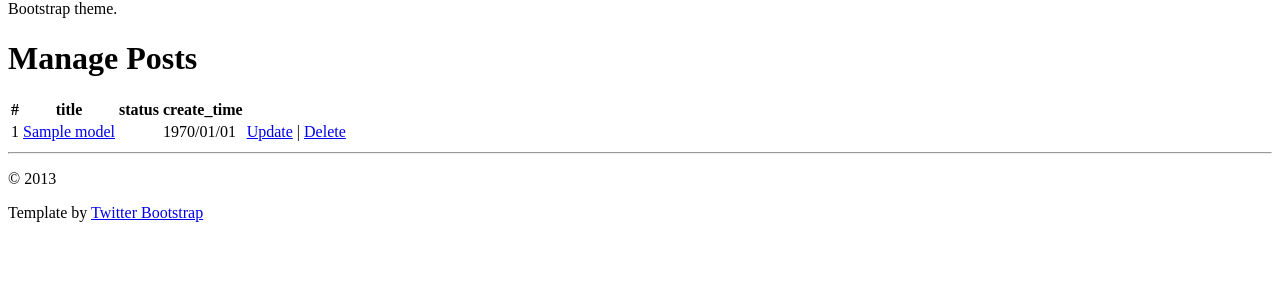
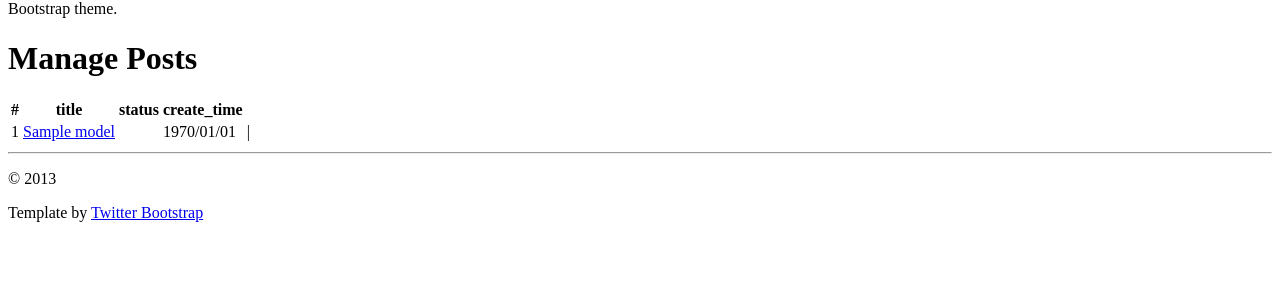
Before and after one commit to netyum/blog2.0, a Yii app: template app/views/post/admin.php in a window 1280 px wide. Shown: the part 21-321 px from the top of the page. Run offline with PHP 8.4 and a stand-in for Yii, Linux system fonts and the light colour scheme; the template is opened without the code that fills it: most values are stand-ins (such as "Sample title", 1, 10 or a date in 2020); data that the repository does not hold is empty; some libraries are stand-ins or nearby versions.

Commit message:
update btn icon

```diff
--- a/app/views/post/admin.php
+++ b/app/views/post/admin.php
@@ -42,10 +42,10 @@
 		<td><?php echo date("Y/m/d", $model->create_time);?></td>
 		<td>
 			<?php
-				echo Html::a("Update", array("update", "id"=>$model->id));
+				echo Html::a(NULL, array("update", "id"=>$model->id), array('class' => 'icon icon-edit'));
 			?> |
 			<?php
-				echo Html::a("Delete", array("delete", "id"=>$model->id), array('class'=>'delete'));
+				echo Html::a(NULL, array("delete", "id"=>$model->id), array('class'=>'delete icon icon-trash'));
 			?>
 		<td>
 	</tr>
```
